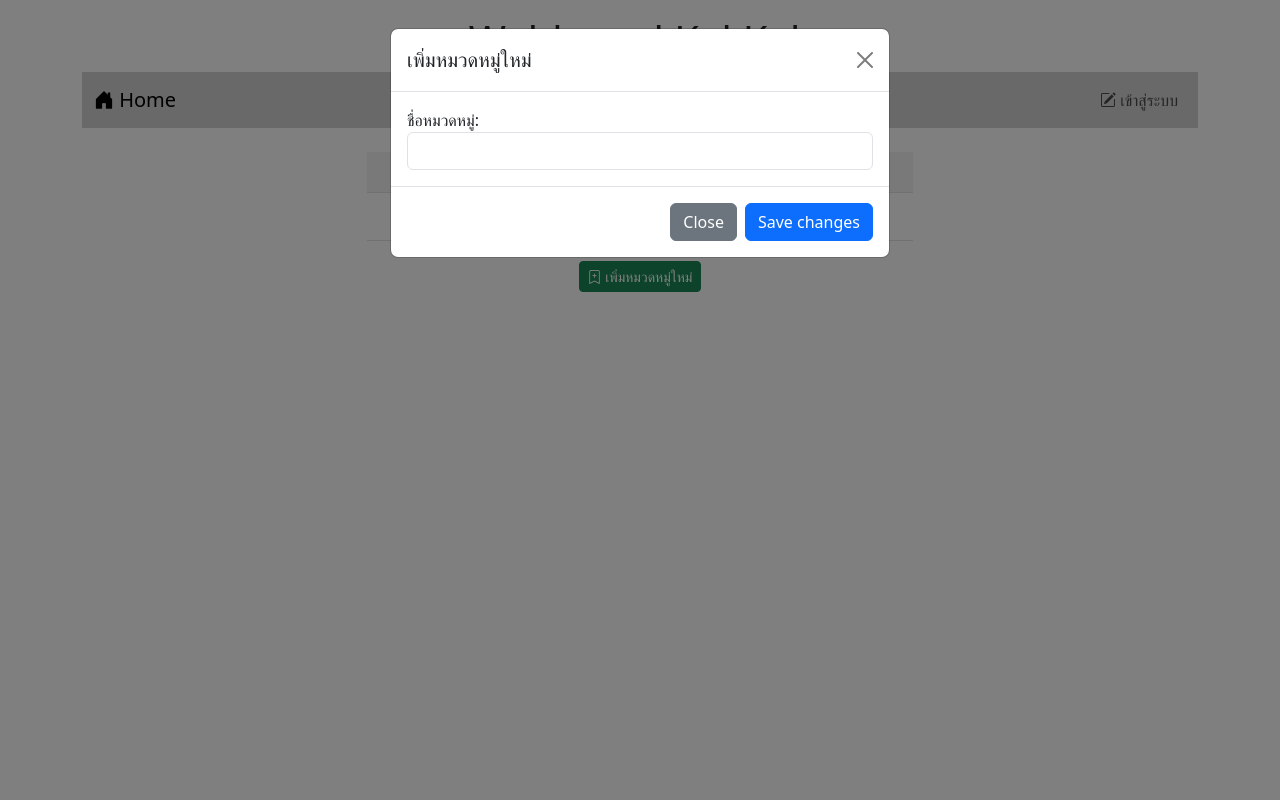
After one commit to Praewpan1/Webboard_ECT_Praew, a PHP site: page /category.php in a window 1280 px wide, after a click on "เพิ่มหมวดหมู่ใหม่". The commit adds this page. Run offline with PHP 8.4, Linux system fonts and the light colour scheme; tables that the repository leaves empty hold one stand-in row (values such as "Sample post").

Commit message:
worklast

```diff
--- /dev/null
+++ b/category.php
@@ -0,0 +1,86 @@
+<?php
+session_start();
+?>
+<!DOCTYPE html>
+<html lang="en">
+<head>
+    <meta charset="UTF-8">
+    <meta name="viewport" content="width=device-width, initial-scale=1.0">
+    <link rel="stylesheet" href="bootstrap-5.3.2-dist/css/bootstrap.min.css">
+    <script src="bootstrap-5.3.2-dist/js/bootstrap.bundle.min.js"></script>
+    <link rel="stylesheet" href="https://cdn.jsdelivr.net/npm/bootstrap-icons@1.11.3/font/bootstrap-icons.min.css">
+    <title>Webboard nine</title>
+</head>
+
+<body>
+    <div class="container-lg ">
+            <h1 style="text-align: center;" class="mt-3">Webboard KakKak</h1>
+            <?php include "nav.php" ?>
+        <div class="row mt-4">
+            <div class="col-lg-3 col-md-2 col-sm-1"></div>
+            <div class="col-lg-6 col-md-8 col-sm-10">
+
+        <?php
+                if(isset($_SESSION['category'])){
+                    if($_SESSION['category']=="success"){
+                        echo "<div class='alert alert-success'>เพิ่มหมวดหมู่เรียบร้อยแล้ว</div>";
+                    }
+                    unset($_SESSION['category']);
+                }
+                ?>
+
+            <table class="table table-striped ">
+                <tbody class="text-center">
+                    <tr>
+                        <td><b>ลำดับ</b></td>
+                        <td><b>ชื่อหมวดหมู่</b></td>
+                        <td><b>จัดการ</b></td>
+                    </tr>
+                    <?php
+                    $conn = new PDO("mysql:host=localhost;dbname=webboard;charset=utf8", "root", "");
+                    $sql = "SELECT * FROM category  ";
+                    $result = $conn->query($sql);
+                    while ($row = $result->fetch()) {
+                        echo "<tr><td>$row[0]</td><td>$row[1]</td><td><div class='me-2 align-self-center'>
+      <a href=# class='btn btn-warning btn-sm'><i class='bi bi-pencil-fill'></i></a>
+      <a href=# class='btn btn-danger btn-sm' ><i class='bi bi-trash'></i></a>
+      </div></td>";
+                    }
+                    $conn = null;
+                    ?>
+                </tbody>
+            </table>
+
+        </div>
+        <div class="col-lg-3 col-md-2 col-sm-1"></div>
+        <div class="d-flex justify-content-center mt-1"><button class="btn btn-success btn-sm" data-bs-target="#addcategory" data-bs-toggle="modal">
+                <i class="bi bi-bookmark-plus"></i> เพิ่มหมวดหมู่ใหม่</button></div>
+                </div>
+        <div class="modal fade" id="addcategory">
+            <div class="modal-dialog">
+                <div class="modal-content">
+                    <div class="modal-header">
+                        <h5 class="modal-title">เพิ่มหมวดหมู่ใหม่</h5>
+                        <button class="btn-close" data-bs-dismiss="modal"></button>
+                    </div>
+                    <div class="modal-body">
+                        <form action="category_save.php" method="post">
+                            <div class="form-group">
+                                <label>ชื่อหมวดหมู่:</label>
+                                <input type="text" class="form-control" name="category">
+                            </div>
+                    </div>
+                    <div class="modal-footer">
+                        <button class="btn btn-secondary" data-bs-dismiss="modal">Close</button>
+                        <button class="btn btn-primary">Save changes</button>
+                    </div>
+                    </form>
+                </div>
+            </div>
+        </div>
+    </div>
+
+
+</body>
+
+</html>
```
Also changed, not shown: category_save.php (added, +14 -0 lines), editpost_save.php (added, +21 -0 lines), post.php (+4 -4 lines).
